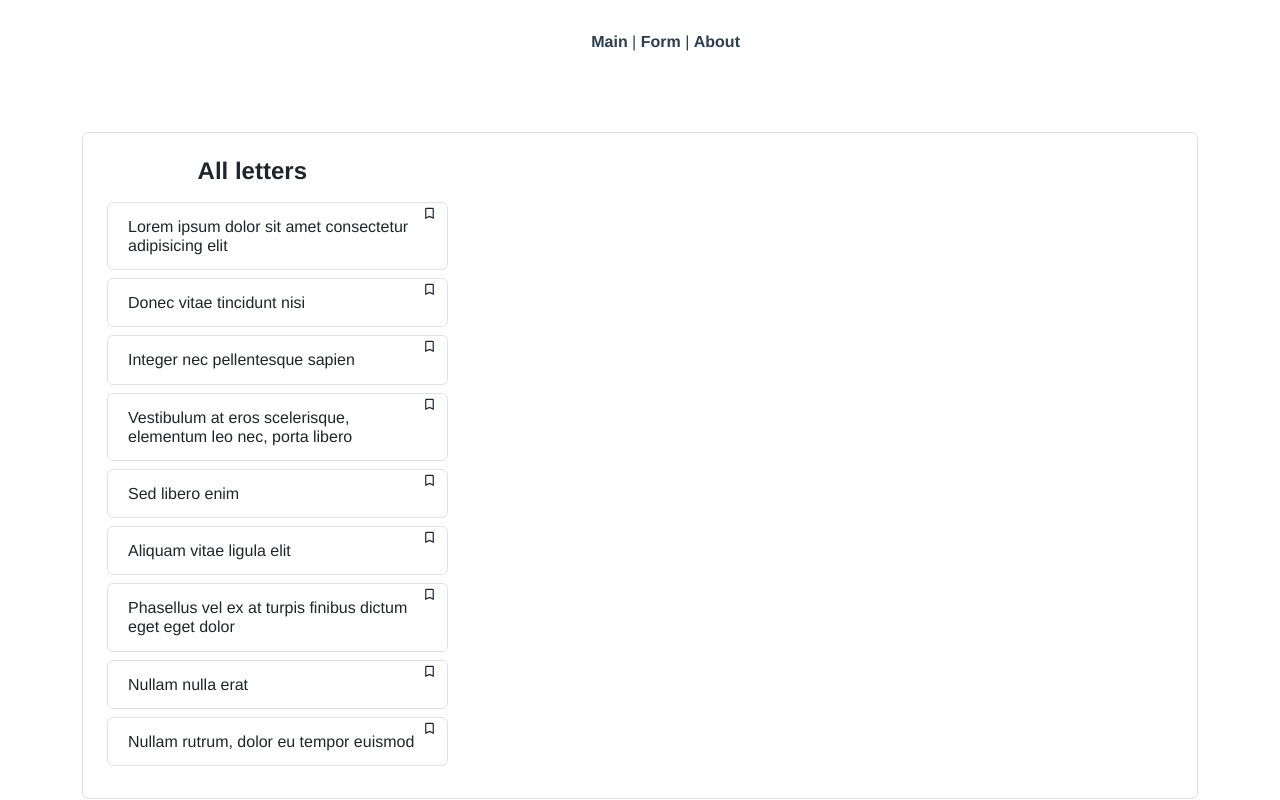
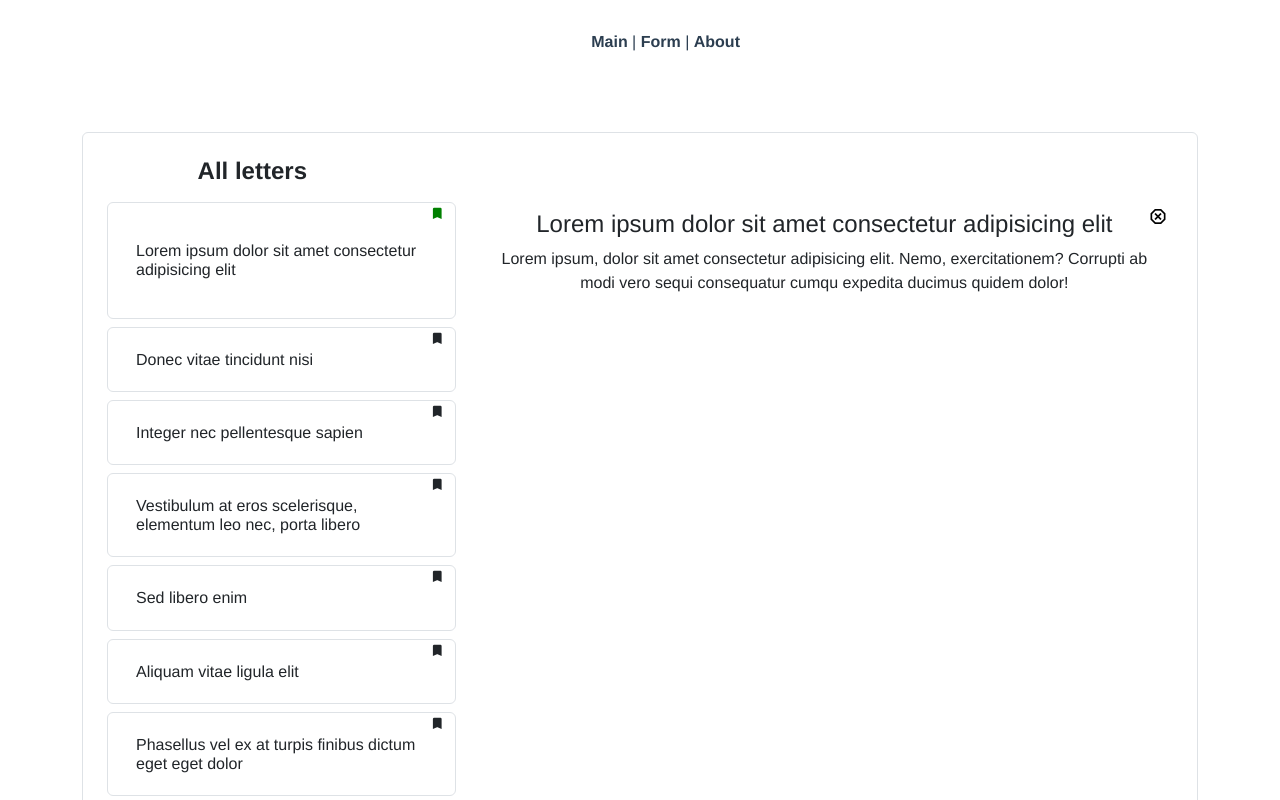
Before and after one commit to EleonoraPavlova/formGmail, a Vue app: page /mail in a window 1280 px wide. Shown: the top 800 px of the page. Built offline with nearby package versions, Linux system fonts and the light colour scheme.

Commit message:
NavBar localStorage

```diff
--- a/src/App.vue
+++ b/src/App.vue
@@ -16,6 +16,7 @@
 import NavBar from "./common/NavBar.vue";
 import SentModal from "./components/SentModal.vue";
 import { computed } from "vue";
+import { boolean } from "yup/lib/locale";
 
 export default {
 	components: {
@@ -23,9 +24,11 @@ export default {
 		SentModal,
 	},
 	data() {
+		const isAuthenticated = localStorage.getItem("authorization");
+		//из локалстор значение
 		return {
 			modal: false,
-			isAuth: false, //пользователь без авторизации
+			isAuth: isAuthenticated, //пользователь без авторизации
 		};
 	},
 
@@ -35,11 +38,15 @@ export default {
 			this.isAuth = true;
 			//редирект на страницу залогин пользователя
 			this.$router.push("/dashboard");
+			localStorage.setItem("authorization", this.isAuth);
+			//записываем локалстор
 		},
 		logout() {
 			this.isAuth = false;
 			this.$router.push("/");
 			this.modal = true;
+			localStorage.removeItem("authorization");
+			//удалить
 		},
 	},
 	provide() {
--- a/src/views/MailView.vue
+++ b/src/views/MailView.vue
@@ -14,18 +14,16 @@
 				<div class="form-control text-start d-flex align-items-center">
 					<AppIcon
 						class="position-absolute top-0 end-0"
-						name="bookmark-outline"
+						name="bookmark"
 						size="sm"
 						:color="index === selectedLetterIndex ? 'success' : null"
 					/>
-					<div class="p-2">
-						<h6 class="mb-0">{{ letter.title }}</h6>
-					</div>
+					<h6 class="mb-0 p-3">{{ letter.title }}</h6>
 				</div>
 				<div class="descriptions-right p-2">
 					<!-- 	v-if="this.selectedLetterIndex !== index" иконка закрыть конкретного письма, остальные в цикле не выводятся -->
 					<AppIcon
-						v-if="this.selectedLetterIndex === index"
+						v-if="selectedLetterIndex === index || isVisible"
 						class="position-absolute top-0 end-0 icon-hover"
 						@click="closeLetter"
 					/>
@@ -34,9 +32,15 @@
 						<p>
 							{{ letter.descriptions }}
 						</p>
-						<div v-if="isVisible" class="alert alert-warning" role="alert">
-							<h6>Choose letter</h6>
-						</div>
+					</div>
+					<div
+						v-if="
+							!selectedLetterIndex && selectedLetterIndex !== 0 && index === 0
+						"
+						class="alert alert-warning"
+						role="alert"
+					>
+						<h6>There is nothing, choose letter</h6>
 					</div>
 				</div>
 			</div>
@@ -53,7 +57,7 @@ export default {
 	},
 	data() {
 		return {
-			selectedLetterIndex: null, //переменная, куда ложим выбранный индекс индекс
+			selectedLetterIndex: 0, //переменная, куда ложим выбранный индекс индекс, 0 по дефолту( 1 письмо первое)
 			isVisible: false,
 			letters: [
 				{
@@ -126,7 +130,7 @@ export default {
 <style lang="scss" scoped>
 .mail-box {
 	display: grid !important;
-	grid-template-columns: 32% 66%;
+	grid-template-columns: 1fr 2fr;
 	gap: 20px;
 }
 .margin-left {
```
